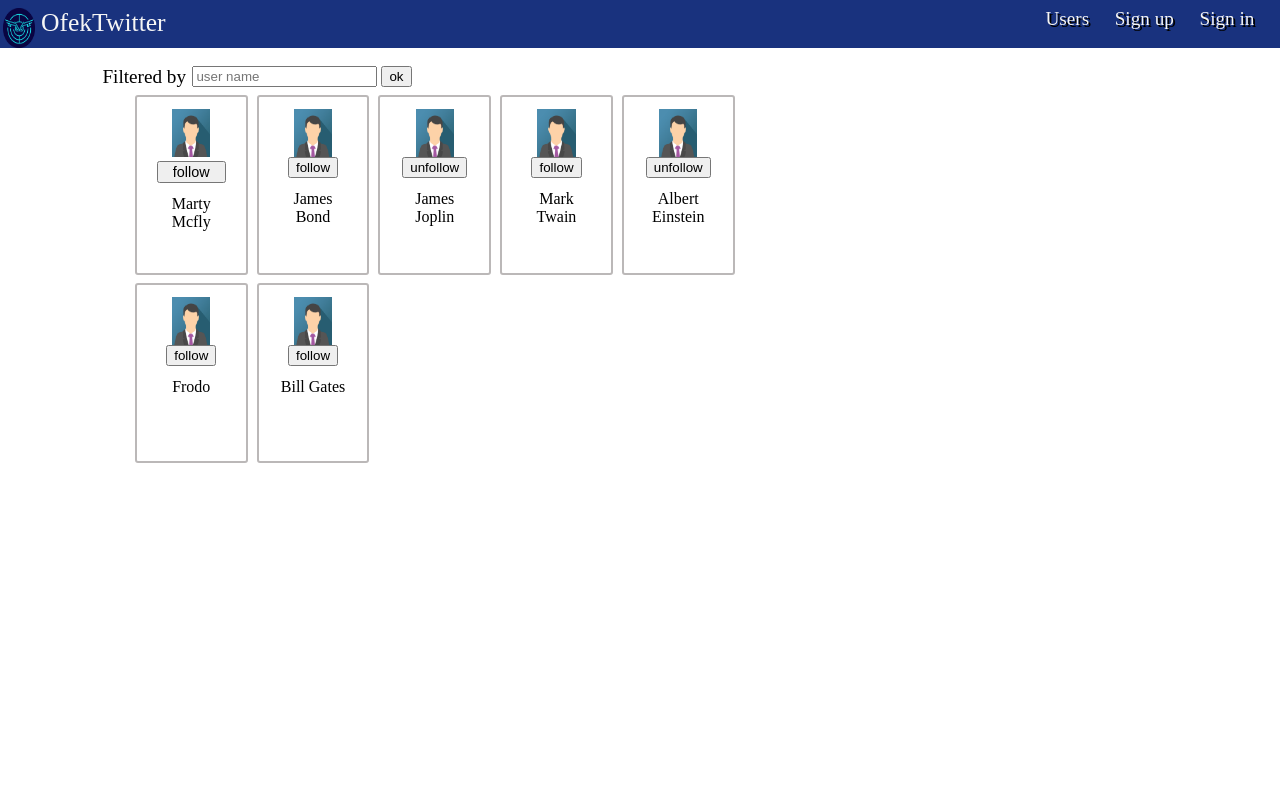
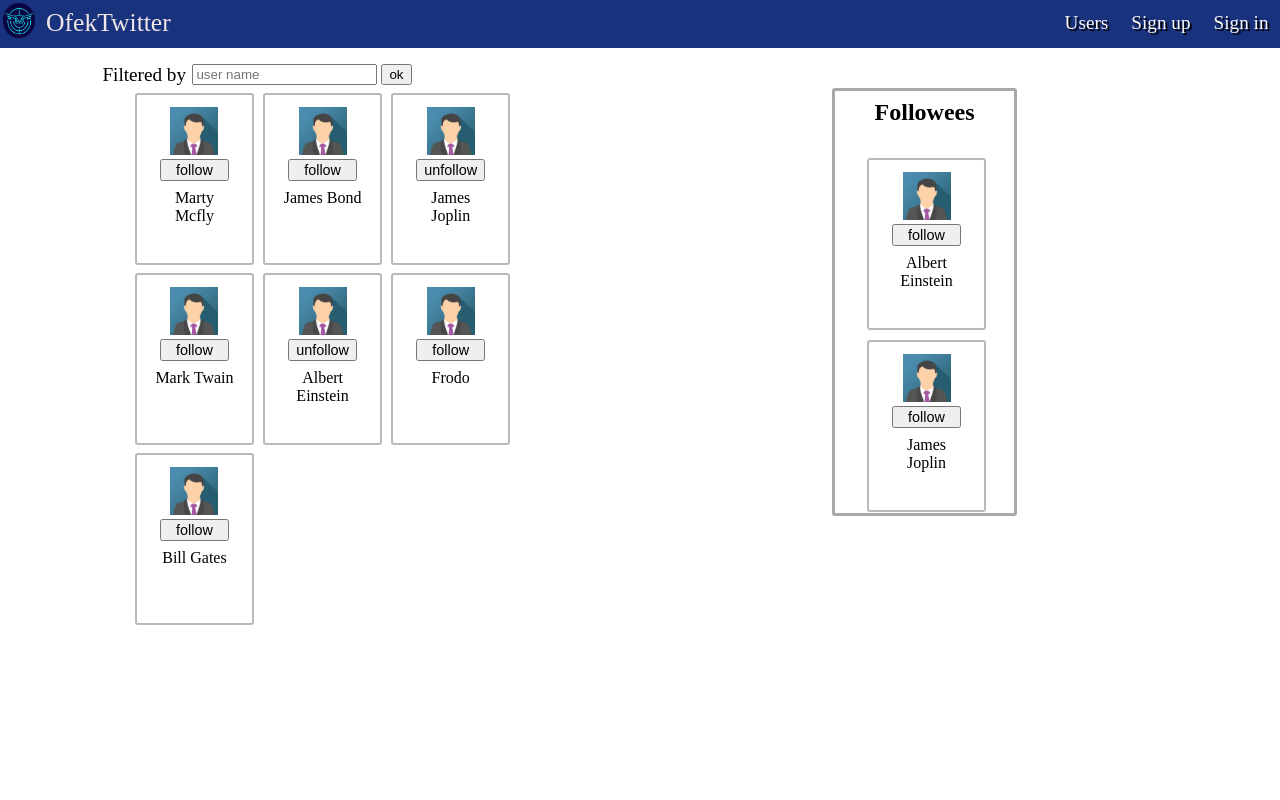
Before and after one commit to danieTalmon/TwitterExercise, a plain HTML site: page index.html in a window 1280 px wide. Shown: the top 800 px of the page. Drawn offline with Linux system fonts and the light colour scheme.

Commit message:
fixes after comments of Pull request

```diff
--- /dev/null
+++ b/css/followees-suggesttions.css
@@ -0,0 +1,68 @@
+.twitter-dashboard-followees-suggesttions {
+    width: 65%;
+    float: left;
+}
+
+.twitter-filter-section-search-text {
+    margin-top: 2vh;
+    margin-left: 8vw;
+    font-size: 1.2em;
+    float: left;
+    margin-right: 0.5vw;
+}
+
+.twitter-filter-section-search-input-and-btn {
+    margin-top: 2vh;
+}
+
+.twitter-flex-container-followees-suggesttions {
+    display: flex;
+    align-content: flex-start;
+    width: 50%;
+    height: 100%;
+    flex-flow: row wrap;
+    position: relative;
+    left: -4.5vw;
+}
+
+.twitter-person {
+    width: 9vw;
+    height: 21vh;
+    text-align: center;
+    border: 0.2vw solid rgb(187, 184, 184) ;
+    border-radius: 3px;
+    margin-top: 1vh;
+    margin-right: 0.7vw;
+    min-width: 113px;
+    max-width: 170px;
+    max-height: 179px;
+    min-height: 128px;
+
+
+}
+.twitter-person-follow-btn {
+    width: auto;
+    font-size: 0.9em;
+    margin-top: 0.5vh;
+    word-wrap: break-word;
+    min-width: 68.8px;
+}
+
+.twitter-person-image {
+    width: 3em;
+    height: 3em;
+    padding-left: 20%;
+    padding-right: 20%;
+    padding-top: 1.5vh;
+}
+
+.twitter-person-name {
+    margin-left: 15%;
+    margin-top: 1vh;
+    width: 70%;
+}
+
+
+.twitter-person:hover {
+    border-color: rgb(119, 111, 111);
+}
--- /dev/null
+++ b/css/followees.css
@@ -0,0 +1,31 @@
+.twitter-dashboard-followees {
+    width: 35%;
+    height: 100%;
+    float: right;
+}
+
+.twitter-dashboard-followees-flex-container {
+    display: flex;
+    flex-flow: column wrap;
+    align-items: center;
+    border: 0.3vw solid rgb(170, 168, 168) ;
+    border-radius: 3px;
+    width: 14vw;
+    height: auto;
+    margin-top: 5vh;
+    margin-right: 5vw;
+    min-width: 167.438px;
+}
+
+.twitter-dashboard-followees-header {
+    text-align: center;
+    height: auto;
+    font-size: 1.5em;
+    margin-top: 1vh;
+    min-width: 134px;
+}
+
+.twitter-person-follower {
+    margin-left: 1vw;
+    margin-bottom: 0.2vh;
+}
--- /dev/null
+++ b/css/menu.css
@@ -0,0 +1,32 @@
+.topnav {
+    background-color:rgb(25, 50, 126);
+    overflow: hidden;
+    width: 100%;
+    height: 3em;
+}
+
+.topnav-link {
+    float: left;
+    color: rgb(248, 248, 248);
+    text-align: center;
+    margin: 0.6em;
+    text-decoration: none;
+    font-size: 1.2em;
+    text-shadow: 2px 2px black;
+}
+.topnav-logo {
+    float: left;
+    margin: 0.2em;
+    width: 2em;
+    height: 2.2em;
+}
+.topnav-title {
+    float: left;
+    color: rgb(240, 230, 230);
+    margin: 0.3em;
+    font-size: 1.6em;
+}
+
+.topnav-links {
+    float: right;
+}
--- a/css/styles.css
+++ b/css/styles.css
@@ -1,131 +1,7 @@
 .html-body {
     margin: 0;
+    min-width: 540px;
+    max-width: 1450px;
+    min-height: 400px;
+    max-height: 900px;
 }
-.topnav {
-    background-color:rgb(25, 50, 126);
-    overflow: hidden;
-    width: 100%;
-    height: 3em;
-}
-
-.topnav-link {
-    float: left;
-    color: whitesmoke;
-    text-align: center;
-    padding-top: 1vh;
-    padding-right: 2vw;
-    text-decoration: none;
-    font-size: 1.2em;
-    text-shadow: 2px 2px black;
-}
-.topnav-logo {
-    float: left;
-    margin: 1vh 0.5vw 0.8vh 0.2vw;
-    width: 2em;
-    height: 5vh;
-}
-
-.topnav-title {
-    float: left;
-    color: whitesmoke;
-    font-size: 1.6em;
-    margin-top: 1vh;
-}
-
-.topnav-links {
-    float: right;
-}
-
-.twitter-filter-section-search-text {
-    margin-top: 2.2vh;
-    margin-left: 8vw;
-    font-size: 1.2em;
-    float: left;
-    margin-right: 0.5vw;
-}
-
-.twitter-filter-section-search-input-and-btn {
-    margin-top: 2.2vh;
-}
-
-.twitter-dashboard-followees-suggesttions {
-    width: 75%;
-    float: left;
-}
-
-.twitter-flex-container-followees-suggesttions {
-    display: flex;
-    align-content: flex-start;
-    width: 50%;
-    height: 100%;
-    flex-flow: row wrap;
-    position: relative;
-    left: -4.5vw;
-}
-
-.twitter-person {
-    width: 8.5vw;
-    height: 22vh;
-    text-align: center;
-    border: 0.2vw solid rgb(187, 184, 184) ;
-    border-radius: 3px;
-    margin-top: 1vh;
-    margin-right: 0.7vw;
-
-}
-.twitter-person-follow-btn {
-    width: auto;
-    font-size: 0.9em;
-    margin-top: 0.5vh;
-    word-wrap: break-word;
-    min-width: 68.8px;
-}
-
-.twitter-person-image {
-    width: 3vw;
-    height: 6vh;
-    padding-left: 20%;
-    padding-right: 20%;
-    padding-top: 1.5vh;
-}
-
-.twitter-person-name {
-    margin-left: 15%;
-    margin-top: 1.5vh;
-    width: 70%;
-}
-
-
-.twitter-person:hover {
-    border-color: rgb(119, 111, 111);
-}
-
-.twitter-dashboard-right {
-    width: 25%;
-    height: 100%;
-    float: right;
-}
-
-.twitter-dashboard-right-flex-container {
-    display: flex;
-    flex-flow: column wrap;
-    border: 0.3vw solid rgb(170, 168, 168) ;
-    border-radius: 3px;
-    width: 12vw;
-    height: auto;
-    margin-top: 5vh;
-    margin-right: 5vw;
-}
-
-.twitter-dashboard-right-flex-container h3 {
-    text-align: center;
-    height: auto;
-    font-size: 1.5em;
-    margin-top: 1vh;
-    min-width: 134px;
-}
-
-.twitter-person-follower {
-    margin-left: 1.5vw;
-    margin-bottom: 0.2vh;
-}
--- a/index.html
+++ b/index.html
@@ -2,7 +2,10 @@
 <head>
     <title>OfekTwitter</title>
     </meta name="viewport" content="width=device-width, initial-scale=1">
-    <link rel="stylesheet" type="text/css" href="css/styles.css">
+   <link rel="stylesheet" type="text/css" href="css/styles.css">
+    <link rel="stylesheet" type="text/css" href="css/menu.css">
+    <link rel="stylesheet" type="text/css" href="css/followees-suggesttions.css">
+    <link rel="stylesheet" type="text/css" href="css/followees.css">
     <link rel="icon" type="image/x-icon" href="images/favicon.ico">
 </head>
 <body class="html-body" >
@@ -18,7 +21,7 @@
     </div>
 </div>
 <div class="twitter-body">
-    <div class="twitter-dashboard-left">
+    <div class="twitter-dashboard-followees-suggesttions">
         <div class="twitter-filter-section">
             <p class="twitter-filter-section-search-text">
                 Filtered by
@@ -36,61 +39,63 @@
             </div>
             <div class="twitter-person">
                 <img class="twitter-person-image" src="images/img_avatar.png">
-                <input type="button" value="follow">
+                <input class="twitter-person-follow-btn" type="button" value="follow">
                 <p class="twitter-person-name">
                     James Bond
                 </p>
             </div>
             <div class="twitter-person">
                 <img class="twitter-person-image" src="images/img_avatar.png">
-                <input type="button" value="unfollow">
+                <input class="twitter-person-follow-btn" type="button" value="unfollow">
                 <p class="twitter-person-name">
                     James Joplin
                 </p>
             </div>
             <div class="twitter-person">
                 <img class="twitter-person-image" src="images/img_avatar.png">
-                <input type="button" value="follow">
+                <input class="twitter-person-follow-btn" type="button" value="follow">
                 <p class="twitter-person-name">
                     Mark Twain
                 </p>
             </div>
             <div class="twitter-person">
                 <img class="twitter-person-image" src="images/img_avatar.png">
-                <input type="button" value="unfollow">
+                <input class="twitter-person-follow-btn" type="button" value="unfollow">
                 <p class="twitter-person-name">
                     Albert Einstein
                 </p>
             </div>
             <div class="twitter-person">
                 <img class="twitter-person-image" src="images/img_avatar.png">
-                <input type="button" value="follow">
+                <input class="twitter-person-follow-btn" type="button" value="follow">
                 <p class="twitter-person-name">
                     Frodo
                 </p>
             </div>
             <div class="twitter-person">
                 <img class="twitter-person-image" src="images/img_avatar.png">
-                <input type="button" value="follow">
+                <input class="twitter-person-follow-btn" type="button" value="follow">
                 <p class="twitter-person-name">
                     Bill Gates
                 </p>
             </div>
         </div>
 </div>
-<div class="twitter-dashboard-right">
-    <div class="twitter-dashboard-right-flex-container">
-        <h3>Followees</h3>
+<div class="twitter-dashboard-followees">
+    <div class="twitter-dashboard-followees-flex-container">
+        <h3 class="twitter-dashboard-followees-header">
+            Followees
+        </h3>
         <div class="twitter-person twitter-person-follower">
             <img class="twitter-person-image" src="images/img_avatar.png">
-            <input type="button" value="follow">
+            <input class="twitter-person-follow-btn" type="button" value="follow">
             <p class="twitter-person-name">
                 Albert Einstein
             </p>
         </div>
         <div class="twitter-person twitter-person-follower">
             <img class="twitter-person-image" src="images/img_avatar.png">
-            <input type="button" value="follow">
+            <input class="twitter-person-follow-btn" type="button" value="follow">
             <p class="twitter-person-name">
                 James Joplin
             </p>
```
